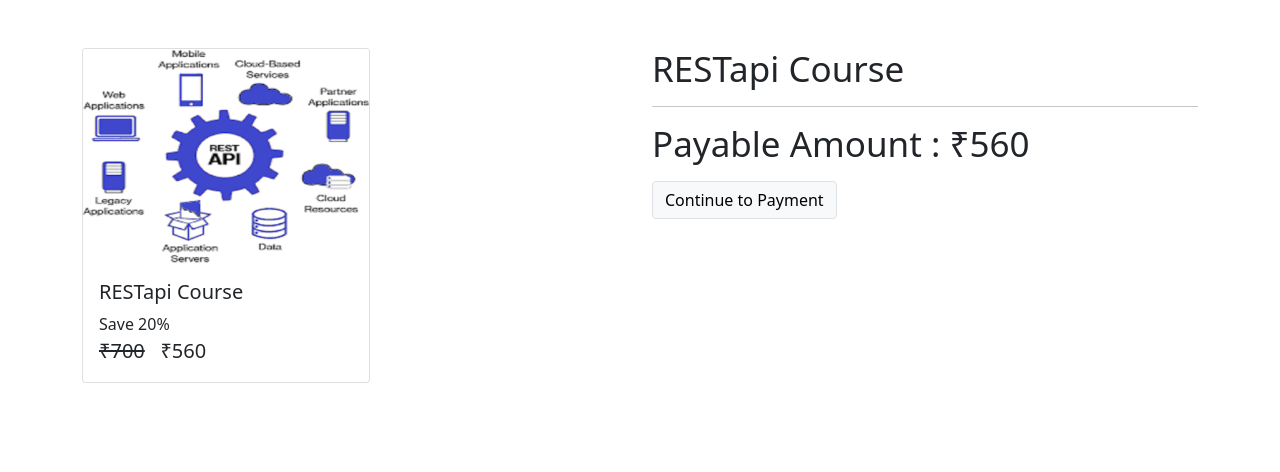
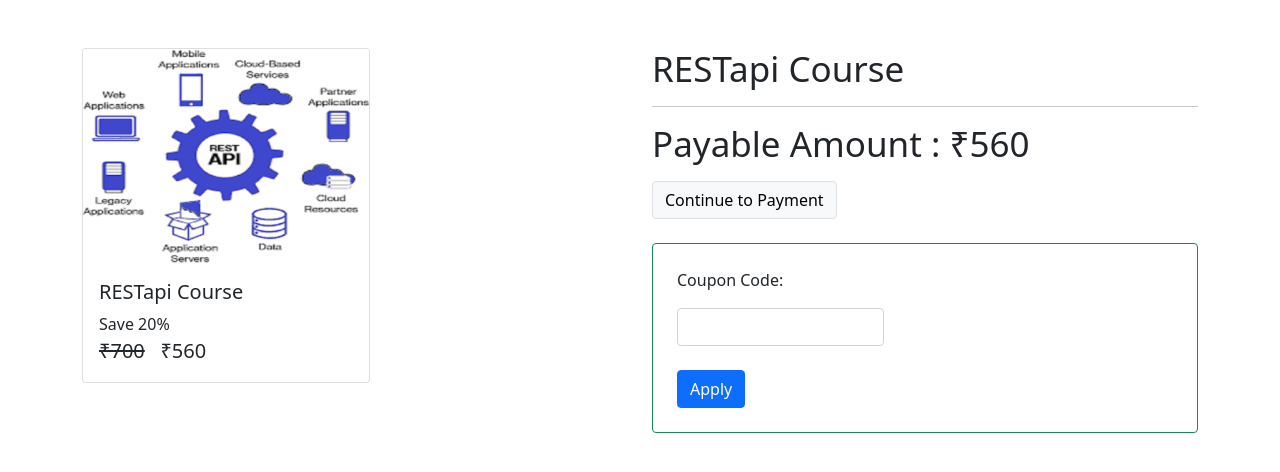
Before and after one commit to SumanRawool/Projects, a Django app: a page that uses MyCourse/courses/templates/courses/base.html in a window 1280 px wide. Shown: the part 56-528 px from the top of the page. Run offline with Django 4.2, Linux system fonts and the light colour scheme; a user stored in the database is signed in; data comes from the database, SQL or seed files in the repository; both versions use the stored data as it was after the commit.

Commit message:
coupon code added

```diff
--- a/MyCourse/courses/models/__init__.py
+++ b/MyCourse/courses/models/__init__.py
@@ -1,4 +1,4 @@
-from courses.models.course import Course,Prerequisite,Learning,Tag
+from courses.models.course import Course,Prerequisite,Learning,Tag,CouponCode
 from courses.models.video import Video
 from courses.models.user_course import UserCourse
 from courses.models.payment import Payment
--- a/MyCourse/courses/models/course.py
+++ b/MyCourse/courses/models/course.py
@@ -35,3 +35,9 @@ class Prerequisite(CourseProperty):
 
 class Learning(CourseProperty):
     pass
+
+
+class CouponCode(models.Model):
+    code = models.CharField(max_length=6)
+    course = models.ForeignKey(Course, on_delete=models.CASCADE, related_name='coupons')
+    discount = models.IntegerField(default=0)
--- a/MyCourse/courses/templates/courses/check_out.html
+++ b/MyCourse/courses/templates/courses/check_out.html
@@ -31,8 +31,35 @@ Signup
             <div>
                 <p class="display-5">{{course.name}}</p>
                 <hr>
-                    <p class="display-5">Payable Amount : <b>{% cal_sellprice course.price course.discount as value %} {{value | rupee}}</b></p>
+                {% if coupon %}
+                <p class="alert alert-light border">
+                    Coupon Code Applied
+                    You Have Got {{coupon.discount}}% Discount
+                </p>
+                <p class="display-5">Payable Amount : <b>{% cal_sellprice course.price coupon.discount as value %}
+                    {{value | rupee}}</b></p>
+                <a class="btn btn-light border" href="?action=create_payment&coupon-code={{coupon.code}}">Continue to Payment</a>
+                {% else %}
+                <p class="display-5">Payable Amount : <b>{% cal_sellprice course.price course.discount as value %}
+                    {{value | rupee}}</b></p>
                 <a class="btn btn-light border" href="?action=create_payment">Continue to Payment</a>
+                {% endif %}
+
+            </div>
+            <br>
+            <div class="border p-4 rounded border-success">
+                {% if coupon_code_message %}
+                <div class="alert alert-info">
+                    {{ coupon_code_message }}
+                </div>
+                {% endif %}
+                <p>Coupon Code:</p>
+                <form action="" method="get">
+                    <div class="col-lg-5">
+                        <input type="text" name="coupon-code" class="form-control" id=""><br>
+                        <input type="submit" value="Apply" class="btn btn-primary">
+                    </div>
+                </form>
             </div>
         </div>
     </div>
@@ -59,6 +86,8 @@ var options = {
 };
 var rzp1 = new Razorpay(options);
 rzp1.open();
+
+
 </script>
 {% endif %}
 {% if error is not None %}
@@ -66,9 +95,10 @@ rzp1.open();
     window.onload=()=>{
     alert("{{error}}")
     }
+
+
 </script>
 {% endif %}
 
 
-
 {% endblock %}
--- a/MyCourse/courses/templates/courses/course_page.html
+++ b/MyCourse/courses/templates/courses/course_page.html
@@ -29,6 +29,8 @@ text-decoration:none;
 color:rgb(255,255,255);
  }
 
+
+
 </style>
 
 <div class="container-fluid">
@@ -56,7 +58,7 @@ color:rgb(255,255,255);
                                 allowfullscreen></iframe>
                     </div>
                     <div class="d-flex justify-content-between">
-                       <div id="previous">
+                        <div id="previous">
                             {% if previous_lecture %}
                             <a class="btn btn-danger" href="?lecture={{previous_lecture}}">Previous</a>
                             {% else %}
--- a/MyCourse/courses/templates/courses/home.html
+++ b/MyCourse/courses/templates/courses/home.html
@@ -37,7 +37,8 @@ Courses
 
                     <div class="row g-0 ">
                         {% if enrolled %}
-                        <div class="col border-right text-center btn-block"><a href="/course/{{course.slug}}" class="btn btn-light  ">Start Course </a>
+                        <div class="col border-right text-center btn-block"><a href="/course/{{course.slug}}"
+                                                                               class="btn btn-light  ">Start Course </a>
                         </div>
                         {% else %}
                         <div class="col-6 d-grid border"><a href="/check-out/{{course.slug}}"
--- a/MyCourse/courses/templates/courses/signup.html
+++ b/MyCourse/courses/templates/courses/signup.html
@@ -13,7 +13,7 @@ Signup
         <form action="/signup" method="POST">
             {% csrf_token %}
             {{form.as_ul}}
-        <input type="submit" value="register">
+            <input type="submit" value="register">
         </form>
     </div>
 </div>
--- a/MyCourse/courses/views/auth.py
+++ b/MyCourse/courses/views/auth.py
@@ -24,7 +24,7 @@ class LoginView(FormView):
 
     def form_valid(self, form):
         login(self.request, form.cleaned_data)
-        next_page=self.request.GET.get('next')
+        next_page = self.request.GET.get('next')
         if next_page is not None:
             return redirect(next_page)
         return super().form_valid(form)
--- a/MyCourse/courses/views/checkout.py
+++ b/MyCourse/courses/views/checkout.py
@@ -1,16 +1,21 @@
 from django.shortcuts import render, redirect
 from django.shortcuts import HttpResponse
-from courses.models import Course, Video, Payment,UserCourse
+from courses.models import Course, Video, Payment, UserCourse, CouponCode
 from time import time
 import razorpay
 from mycourse.settings import *
 from django.views.decorators.csrf import csrf_exempt
 from django.contrib.auth.decorators import login_required
+
 client = razorpay.Client(auth=(KEY_ID, KEY_SECRET))
+
 
 @login_required(login_url='/login')
 def checkout(request, slug):
     course = Course.objects.get(slug=slug)
+    couponcode = request.GET.get('coupon-code')
+    coupon_code_message = None
+    coupon = None
     user = None
     if not request.user.is_authenticated:
         return redirect("login")
@@ -18,40 +23,52 @@ def checkout(request, slug):
     action = request.GET.get('action')
     order = None
     payment = None
-    error=None
+    error = None
     try:
         user_course = UserCourse.objects.get(user=user, course=course)
         error = "You Are Already Enrolled in this course"
     except:
         pass
-    amount=None
+    amount = None
     if error is None:
         amount = int((course.price - (course.price * course.discount * 0.01)) * 100)
-        if amount == 0:
-            userCourse = UserCourse(user=user, course=course)
-            userCourse.save()
-            return redirect('my-courses')
+    if couponcode:
+        try:
+            coupon = CouponCode.objects.get(course=course, code=couponcode)
+            amount = course.price - (course.price * coupon.discount * 0.01)
+            amount = int(amount) * 100
+            print(amount)
+        except:
+            coupon_code_message = 'Invalid Coupon Code'
+            print('coupon code invalid')
+    if amount == 0:
+        userCourse = UserCourse(user=user, course=course)
+        userCourse.save()
+        return redirect('my-courses')
+
     if action == 'create_payment':
-            currency = "INR"
-            notes = {
-                "email": user.email,
-                "name": f'{user.first_name}{user.last_name}'
-            }
-            reciept = f"mycourse_{int(time())}"
-            order = client.order.create({'receipt': reciept, 'notes': notes, 'amount': amount, 'currency': currency})
-            payment = Payment()
-            payment.user = user
-            payment.course = course
-            payment.order_id = str(order["id"])
-            print(payment.order_id)
-            payment.save(payment.order_id)
+        currency = "INR"
+        notes = {
+            "email": user.email,
+            "name": f'{user.first_name}{user.last_name}'
+        }
+        reciept = f"mycourse_{int(time())}"
+        order = client.order.create({'receipt': reciept, 'notes': notes, 'amount': amount, 'currency': currency})
+        payment = Payment()
+        payment.user = user
+        payment.course = course
+        payment.order_id = str(order["id"])
+        print(payment.order_id)
+        payment.save(payment.order_id)
 
     context = {
         "course": course,
         "order": order,
         "payment": payment,
         "user": user,
-        "error":error
+        "error": error,
+        "coupon": coupon,
+        "coupon_code_message": coupon_code_message
 
     }
     return render(request, template_name="courses/check_out.html", context=context)
@@ -65,15 +82,15 @@ def verifyPayment(request):
         print(data)
         try:
             client.utility.verify_payment_signature(data)
-            razorpay_order_id=data['razorpay_order_id']
-            razorpay_payment_id=data['razorpay_payment_id']
-            payment=Payment.objects.get(order_id=razorpay_order_id)
-            payment.payment_id=razorpay_payment_id
-            payment.status=True
-            userCourse=UserCourse(user=payment.user,course=payment.course)
+            razorpay_order_id = data['razorpay_order_id']
+            razorpay_payment_id = data['razorpay_payment_id']
+            payment = Payment.objects.get(order_id=razorpay_order_id)
+            payment.payment_id = razorpay_payment_id
+            payment.status = True
+            userCourse = UserCourse(user=payment.user, course=payment.course)
             userCourse.save()
 
-            payment.user_course=userCourse
+            payment.user_course = userCourse
             payment.save()
             return redirect('my-courses')
         except:
```
Also changed, not shown: MyCourse/courses/admin.py (+45 -31 lines), MyCourse/courses/forms/registration_form.py (+5 -4 lines), MyCourse/courses/templates/courses/base.html (+8 -3 lines), MyCourse/courses/templates/courses/my_courses.html (+5 -4 lines), MyCourse/courses/templatetags/course_custom_tags.py (+10 -6 lines), MyCourse/courses/migrations/0016_couponcode.py (added), MyCourse/courses/templates/courses/login.html (indentation only), MyCourse/db.sqlite3. Lines whose indentation alone changed are shown as unchanged.
